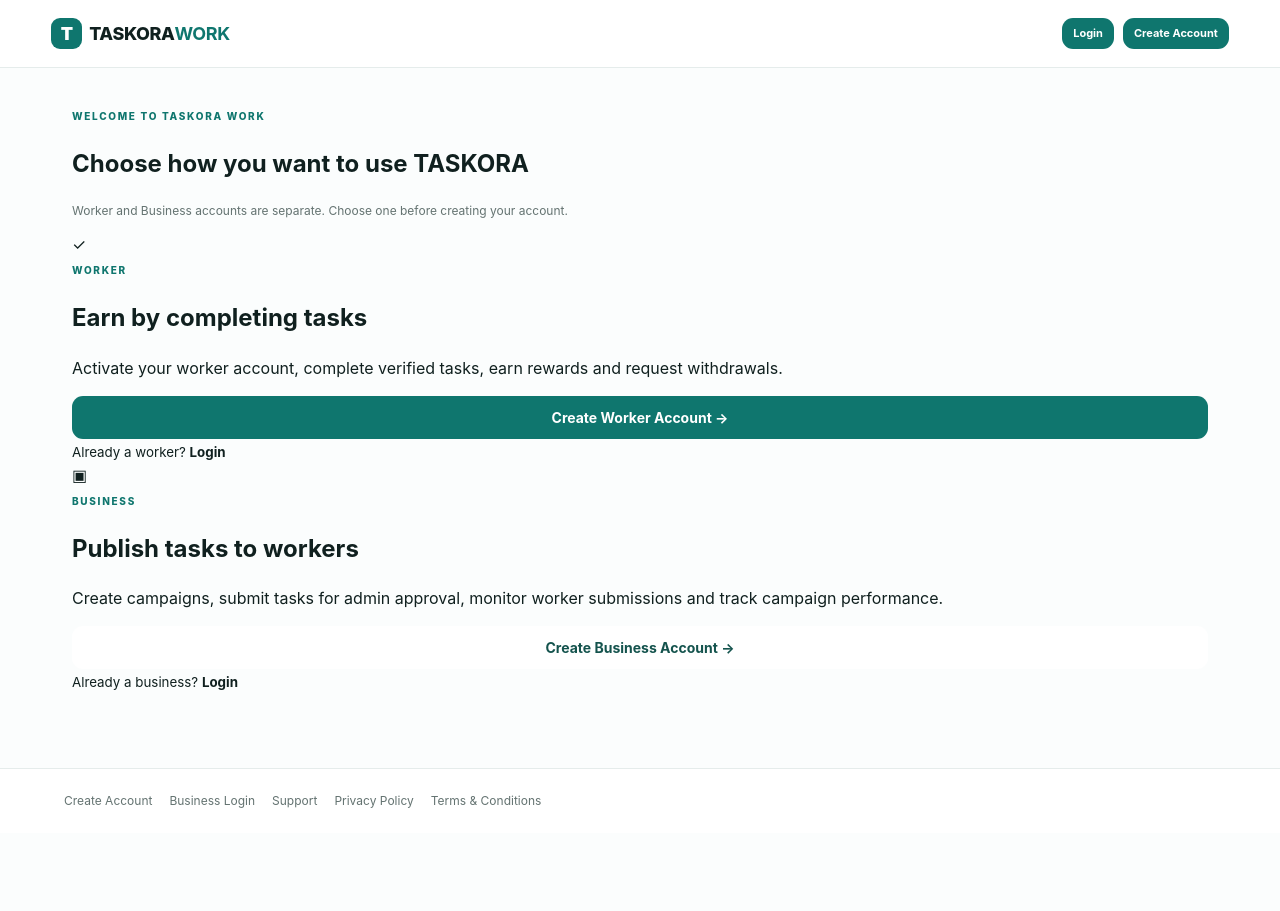
After one commit to ssdplc1-crypto/taskora-work, a Flask app: page /account-type in a window 1280 px wide. The commit adds this page. Run offline with Flask 3, Linux system fonts and the light colour scheme; some libraries are stand-ins or nearby versions.

Commit message:
Add files via upload

```diff
--- /dev/null
+++ b/templates/account_type.html
@@ -0,0 +1,29 @@
+{% extends "base.html" %}
+{% block title %}Choose Account — TASKORA WORK{% endblock %}
+{% block content %}
+<section class="account-choice">
+  <div class="account-choice-head">
+    <span class="eyebrow">WELCOME TO TASKORA WORK</span>
+    <h1>Choose how you want to use TASKORA</h1>
+    <p class="muted">Worker and Business accounts are separate. Choose one before creating your account.</p>
+  </div>
+  <div class="account-choice-grid">
+    <a class="account-choice-card" href="{{ url_for('register') }}">
+      <div class="account-choice-icon">✓</div>
+      <span class="eyebrow">WORKER</span>
+      <h2>Earn by completing tasks</h2>
+      <p>Activate your worker account, complete verified tasks, earn rewards and request withdrawals.</p>
+      <span class="btn full">Create Worker Account →</span>
+      <small>Already a worker? <b>Login</b></small>
+    </a>
+    <a class="account-choice-card business-choice" href="{{ url_for('business_register') }}">
+      <div class="account-choice-icon">▣</div>
+      <span class="eyebrow">BUSINESS</span>
+      <h2>Publish tasks to workers</h2>
+      <p>Create campaigns, submit tasks for admin approval, monitor worker submissions and track campaign performance.</p>
+      <span class="btn full business-primary">Create Business Account →</span>
+      <small>Already a business? <b>Login</b></small>
+    </a>
+  </div>
+</section>
+{% endblock %}
--- a/templates/admin_ai.html
+++ b/templates/admin_ai.html
@@ -1 +1 @@
-{% extends "base.html" %}{% block title %}Admin AI — TASKORA WORK{% endblock %}{% block content %}<div class="form-card narrow"><span class="eyebrow">ADMIN · AI</span><h1>AI integration</h1><form method="post"><label>Prompt<textarea name="prompt" rows="8" required></textarea></label><button class="btn">Run AI</button></form>{% if answer %}<section class="section"><h2>Result</h2><p>{{ answer }}</p></section>{% endif %}</div>{% endblock %}
+{% extends "base.html" %}{% block title %}Admin AI — TASKORA WORK{% endblock %}{% block content %}<div class="form-card narrow"><span class="eyebrow">ADMIN · AI</span><h1>TASKORA AI</h1><p class="muted">Server key status: {% if ai_ready %}<b>Configured</b>{% else %}<b>Not configured</b>{% endif %} · Model: {{ ai_model }}</p><form method="post"><label>Ask TASKORA AI<textarea name="prompt" rows="8" required placeholder="Example: Create a verified TikTok task for Nigerian workers.">{{ prompt }}</textarea></label><button class="btn">Ask TASKORA AI</button></form>{% if answer %}<section class="section"><h2>Result</h2><div class="card"><p style="white-space:pre-wrap">{{ answer }}</p></div></section>{% endif %}</div>{% endblock %}
--- a/templates/admin_tasks.html
+++ b/templates/admin_tasks.html
@@ -28,10 +28,10 @@
   <div class="task-row-info">
     <div class="task-row-top">
       <span class="pill">{{ t.category }}</span>
-      <span class="task-status">{{ t.status|title }}</span>
+      <span class="task-status">{{ t.status|title }}</span>{% if t.owner_user_id %}<span class="pill">BUSINESS</span>{% endif %}
     </div>
     <h3>{{ t.title }}</h3>
-    <p>{{ t.description }}</p>
+    <p>{{ t.description }}</p>{% if t.owner_user_id %}<small class="muted">Business: {{ t.owner_name or "Advertiser" }}{% if t.owner_email %} · {{ t.owner_email }}{% endif %}</small>{% else %}<small class="muted">Source: TASKORA Admin</small>{% endif %}
   </div>
 
   <div class="task-row-meta">
--- a/templates/base.html
+++ b/templates/base.html
@@ -22,8 +22,8 @@
         <a class="btn small" id="install-app" href="{{ url_for('dashboard') }}">Install App</a>
       {% endif %}
     {% else %}
-      <a class="btn small" href="{{ url_for('login') }}">Worker Login</a>
-      <a class="btn small" href="{{ url_for('register') }}">Worker Register</a>
+      <a class="btn small" href="{{ url_for('login') }}">Login</a>
+      <a class="btn small" href="{{ url_for('account_type') }}">Create Account</a>
     {% endif %}
   </nav>
 </header>
@@ -58,7 +58,7 @@
 <a class="{% if request.endpoint in ['profile','change_password'] %}active{% endif %}" href="{{ url_for('profile') }}"><span>◉</span>Profile</a>
 </nav>
 {% else %}
-<footer><div class="footer-links"><a href="{{ url_for('business_login') }}">Advertiser Login</a><a href="{{ url_for('business_register') }}">Advertiser Register</a><a href="{{ url_for('support') }}">Support</a><a href="{{ url_for('privacy') }}">Privacy Policy</a><a href="{{ url_for('terms') }}">Terms & Conditions</a></div></footer>
+<footer><div class="footer-links"><a href="{{ url_for('account_type') }}">Create Account</a><a href="{{ url_for('business_login') }}">Business Login</a><a href="{{ url_for('support') }}">Support</a><a href="{{ url_for('privacy') }}">Privacy Policy</a><a href="{{ url_for('terms') }}">Terms & Conditions</a></div></footer>
 {% endif %}
 <script>
 let deferredInstallPrompt;
--- a/templates/index.html
+++ b/templates/index.html
@@ -1,4 +1,4 @@
 {% extends "base.html" %}{% block title %}TASKORA WORK{% endblock %}{% block content %}
-<section class="hero"><div><span class="eyebrow">TASK MARKETPLACE</span><h1>Work. Complete tasks. <span>Earn.</span></h1><p>TASKORA WORK connects workers with eligible digital tasks, verified submissions and transparent earnings.</p><div class="actions"><a class="btn" href="{{ url_for('register') }}">Create worker account</a><a class="btn ghost" href="{{ url_for('login') }}">Login</a></div></div>
+<section class="hero"><div><span class="eyebrow">TASK MARKETPLACE</span><h1>Work. Complete tasks. <span>Earn.</span></h1><p>TASKORA WORK connects workers with eligible digital tasks, verified submissions and transparent earnings.</p><div class="actions"><a class="btn" href="{{ url_for('account_type') }}">Create account</a><a class="btn ghost" href="{{ url_for('login') }}">Login</a></div></div>
 <div class="hero-card"><div class="metric"><span>Activation</span><strong>₦3,000</strong></div><div class="metric"><span>Minimum withdrawal</span><strong>₦2,000</strong></div><div class="metric"><span>Referral reward</span><strong>₦500</strong></div></div></section>
 <section class="section"><div class="section-head"><span class="eyebrow">OPEN TASKS</span><h2>Task marketplace</h2></div><div class="grid two">{% for task in tasks %}<a class="task-card" href="{{ url_for('login') }}"><div class="pill">{{ task.category }}</div><h3>{{ task.title }}</h3><p>{{ task.description[:140] }}</p><div class="task-bottom"><strong>₦{{ "{:,}".format(task.reward) }}</strong><span>{{ task.slots }} slots</span></div></a>{% else %}<div class="empty">No open tasks yet.</div>{% endfor %}</div></section>{% endblock %}
--- a/templates/profile.html
+++ b/templates/profile.html
@@ -1,7 +1,7 @@
 {% extends "base.html" %}
 {% block title %}Profile — TASKORA WORK{% endblock %}
 {% block content %}
-<div class="page-head"><div><span class="eyebrow">PROFILE</span><h1>{{ user.full_name or "Your Profile" }}</h1><p>{{ user.email or "No email" }}{% if user.phone %} · {{ user.phone }}{% endif %}</p><a class="profile-link" href="{{ url_for("business_dashboard") }}"><span class="profile-icon">▣</span><span>Business Dashboard</span></a></div></div>
+<div class="page-head"><div><span class="eyebrow">PROFILE</span><h1>{{ user.full_name or "Your Profile" }}</h1><p>{{ user.email or "No email" }}{% if user.phone %} · {{ user.phone }}{% endif %}</p></div></div>
 <div class="profile-menu card">
   <a class="profile-menu-item" href="{{ url_for('change_password') }}"><span class="menu-icon blue">⌁</span><div><b>Change Password</b><small>Update your account password</small></div><span>›</span></a>
   <a class="profile-menu-item" href="{{ url_for('support') }}"><span class="menu-icon blue">?</span><div><b>Support</b><small>Get help with TASKORA WORK</small></div><span>›</span></a>
```
